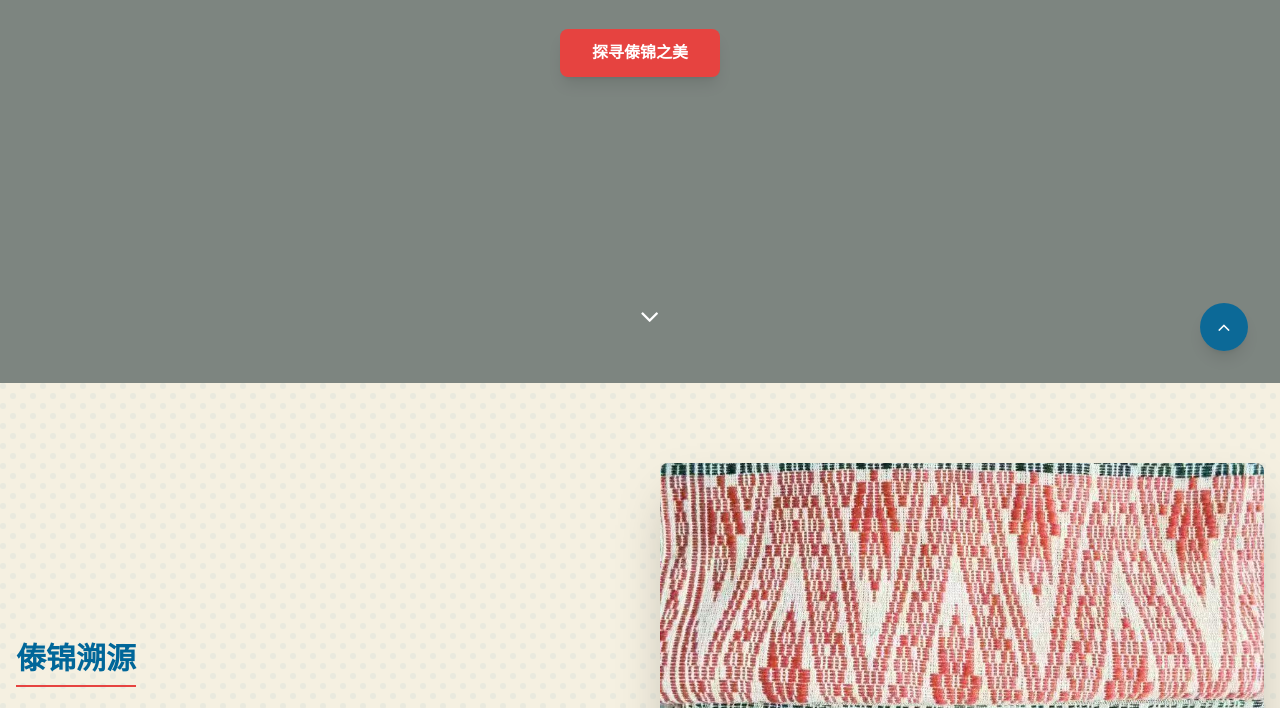
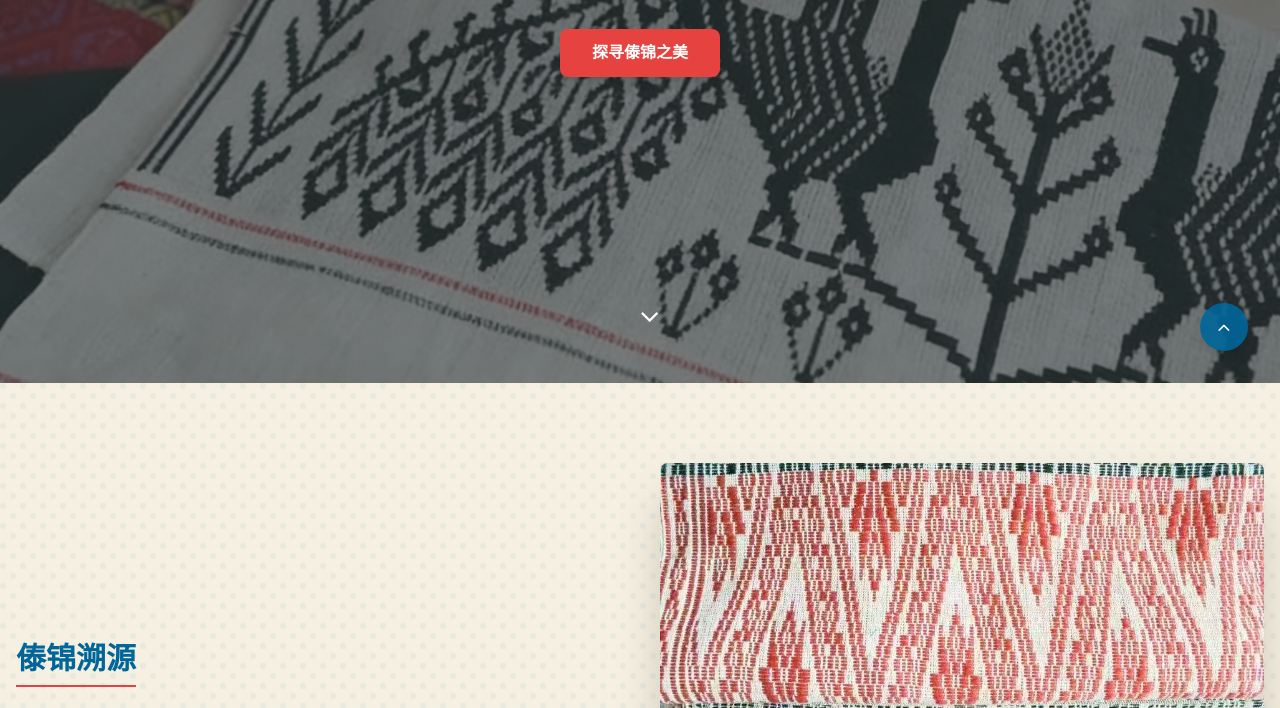
Before and after one commit to DAY-0929/brocade-showcase, a plain HTML site: page details/dai-detail.html in a window 1280 px wide. Shown: the part 417-1125 px from the top of the page. Drawn offline with nearby package versions, Linux system fonts and the light colour scheme; files whose address does not match are found by name.

Commit message:
傣锦开屏图片

```diff
--- a/details/dai-detail.html
+++ b/details/dai-detail.html
@@ -68,7 +68,7 @@
         </div>
     </header>
 
-    <section class="h-screen flex items-center justify-center bg-cover bg-center relative" style="background-image: url('assets/images/kaiping.jpg');">
+    <section class="h-screen flex items-center justify-center bg-cover bg-center relative" style="background-image: url('../assets/images/kaiping.jpg');">
         <div class="absolute inset-0 bg-daiDark/60"></div>
         <div class="container mx-auto px-4 text-center text-white relative z-10">
             <h2 class="text-4xl md:text-6xl font-han font-bold mb-4 text-shadow">傣家织锦 </h2>
```
